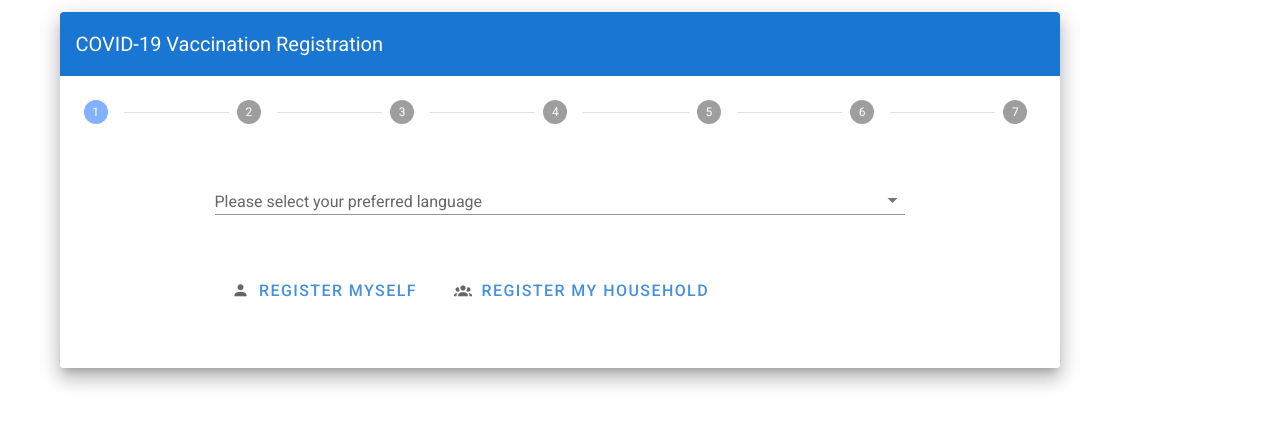
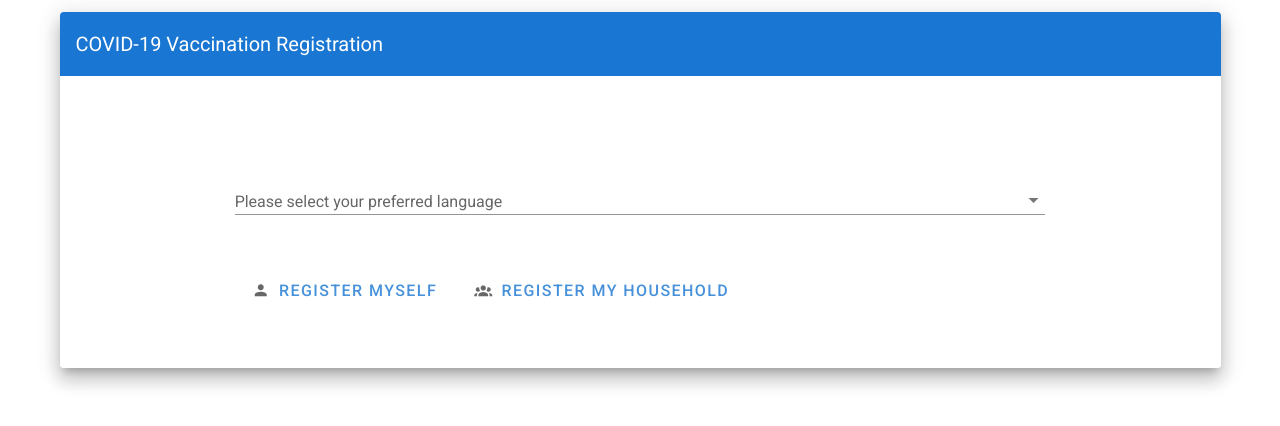
Before and after one commit to david-fraley/MassVaccinationSystem, a Vue app in the folder PatientRegistrationApp/: page / in a window 1280 px wide. Shown: the top 426 px of the page. Built offline with nearby package versions, Linux system fonts and the light colour scheme.

Commit message:
MVS-326 Center application on the screen (#36)
* Centered application on the screen

* update merge

```diff
--- a/PatientRegistrationApp/src/App.vue
+++ b/PatientRegistrationApp/src/App.vue
@@ -2,7 +2,7 @@
   <v-app id="Patient-registration">
     <v-main>
 		<v-container>
-			<v-card class="elevation-12" min-width="400" max-width="1000">
+			<v-card class="elevation-12">
 				<v-stepper v-model="page" class="elevation-0">
 					<v-toolbar flat color="primary" dark>
 						<!-- We could make the following toolbar dynamic, but for now I just have one title (defined at the end of this file)-->
@@ -10,6 +10,7 @@
 					</v-toolbar>
 					<!-- v-stepper-header is the progress bar along the top of the page -->
 					<v-stepper-header class="elevation-0">
+						<template v-if="isSinglePatientRegistration() || isHouseholdRegistration()">
 							<template v-for="n in getNumberOfSteps()">
 								<v-stepper-step
 									:key="`${n}-step`"
@@ -24,7 +25,9 @@
 									:key="n"
 								></v-divider>
 							</template>
+						</template>
 					</v-stepper-header>
+
 
 
 					<!--The v-stepper-items holds all of the "page" content we will swap in an out based on the navigation-->
```
Lines whose indentation alone changed are shown as unchanged.
